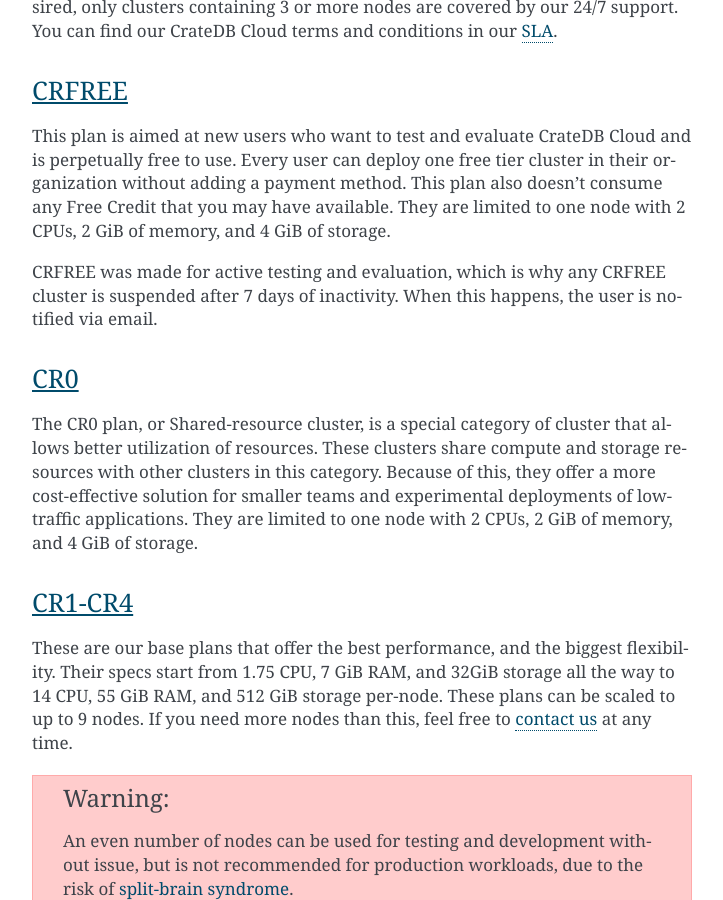
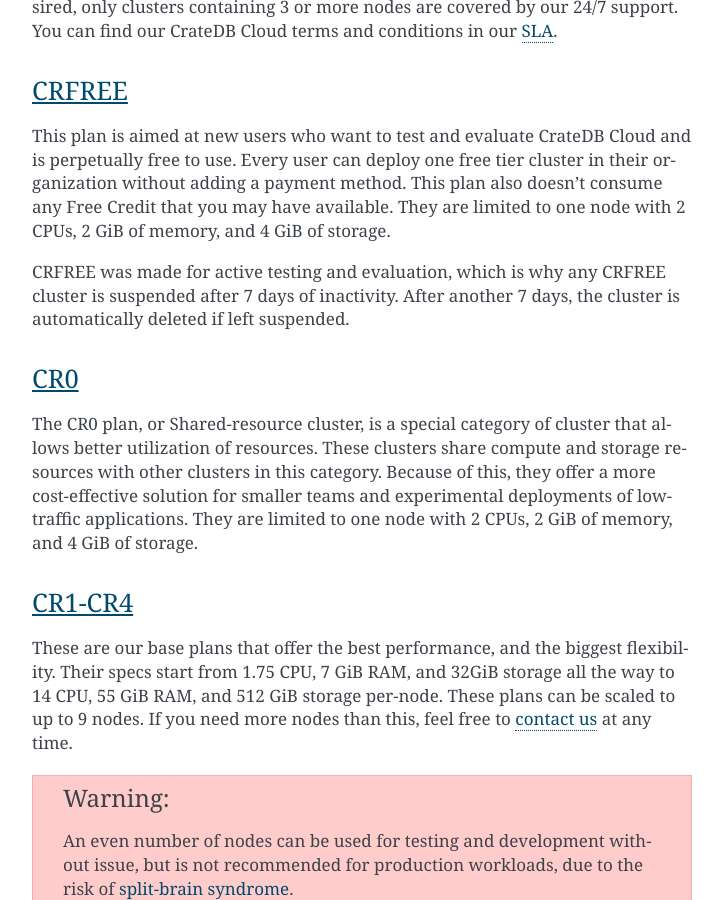
Before and after one commit to crate/cloud-reference, a Sphinx documentation site: the page built from docs/subscription-plans.rst, in a window 1280 px wide and 900 px high, scrolled down 1367 px. Shown: the whole window, without its empty margins (388-1111 px from the left). Built offline with Sphinx 7.4.7, drawn with Linux system fonts in a browser that asks for light colours.

Commit message:
Fixed wording in CRFREE description (#78)

```diff
--- a/docs/subscription-plans.rst
+++ b/docs/subscription-plans.rst
@@ -70,8 +70,8 @@
 GiB of storage.
 
 CRFREE was made for active testing and evaluation, which is why any CRFREE
-cluster is suspended after 7 days of inactivity. When this happens, the user
-is notified via email.
+cluster is suspended after 7 days of inactivity. After another 7 days, the
+cluster is automatically deleted if left suspended.
 
 CR0
 ---
```
